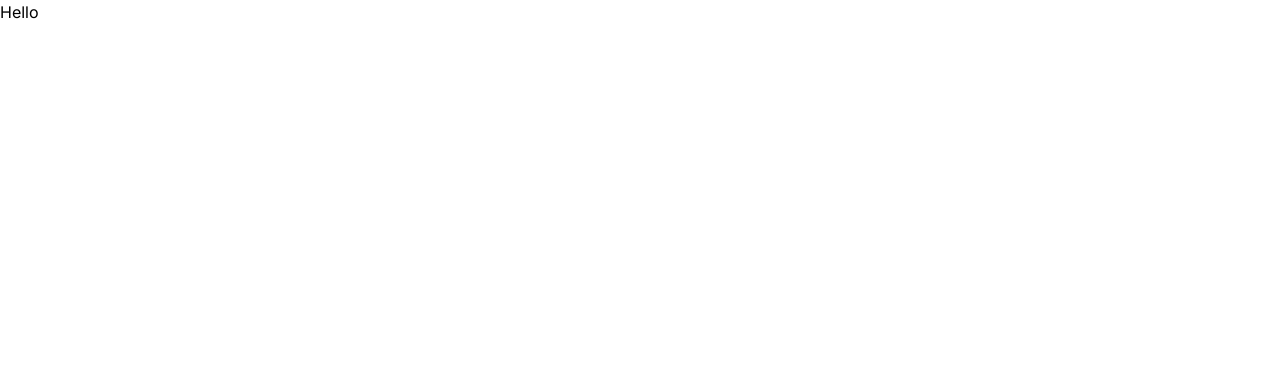
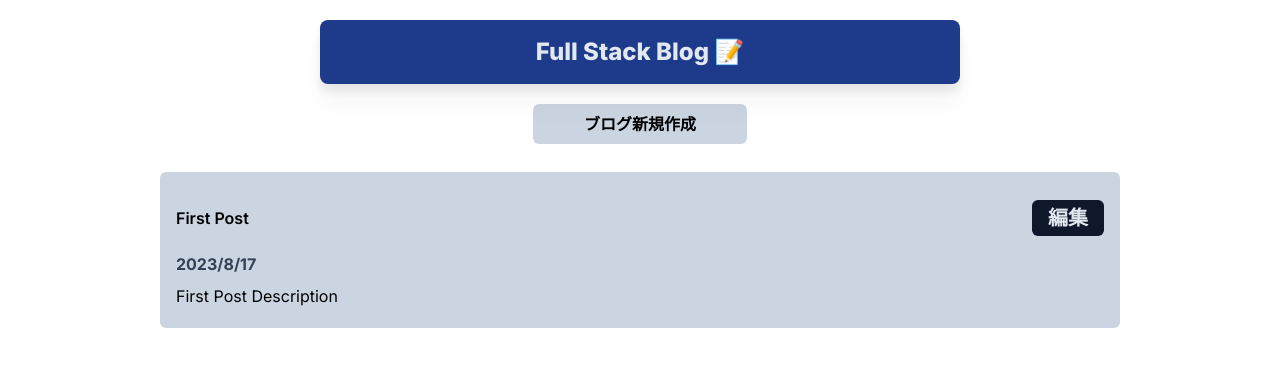
Before and after one commit to sc30gsw/fullstack-blog-yt, a Next.js app: page / in a window 1280 px wide. Shown: the top 366 px of the page. Built offline with nearby package versions, Linux system fonts and the light colour scheme.

Commit message:
ホーム画面の作成

```diff
--- a/app/page.tsx
+++ b/app/page.tsx
@@ -1,7 +1,50 @@
+import Link from 'next/link'
 import React from 'react'
 
 const Home = () => {
-  return <div>Hello</div>
+  return (
+    <main className="w-full h-full">
+      <div className="md:w-2/4 sm:w-3/4 m-auto p-4 my-5 rounded-lg bg-blue-900 drop-shadow-xl">
+        <h1 className="text-slate-200 text-center text-2xl font-extrabold">
+          Full Stack Blog 📝
+        </h1>
+      </div>
+      <div className="flex my-5">
+        <Link
+          href={'/blog/add'}
+          className=" md:w-1/6 sm:w-2/4 text-center rounded-md p-2 m-auto bg-slate-300 font-semibold"
+        >
+          ブログ新規作成
+        </Link>
+      </div>
+
+      <div className="w-full flex flex-col justify-center items-center">
+        <div className="w-3/4 p-4 rounded-md mx-3 my-2 bg-slate-300 flex flex-col justify-center">
+          <div className="flex items-center my-3">
+            <div className="mr-auto">
+              <h2 className="mr-auto font-semibold">First Post</h2>
+            </div>
+            <Link
+              href={`/blog/edit/1`}
+              className="px-4 py-1 text-center text-xl bg-slate-900 rounded-md font-semibold text-slate-200"
+            >
+              編集
+            </Link>
+          </div>
+
+          <div className="mr-auto my-1">
+            <blockquote className="font-bold text-slate-700">
+              2023/8/17
+            </blockquote>
+          </div>
+
+          <div className="mr-auto my-1">
+            <h2>First Post Description</h2>
+          </div>
+        </div>
+      </div>
+    </main>
+  )
 }
 
 export default Home
```
